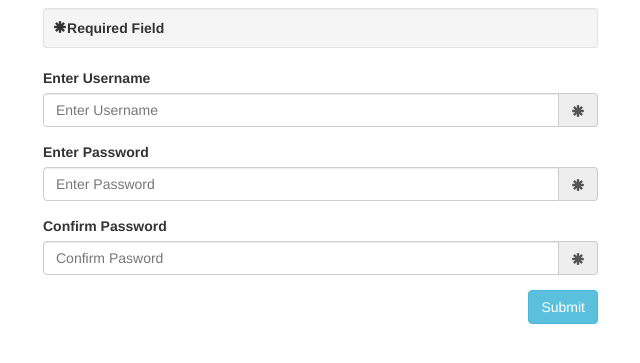
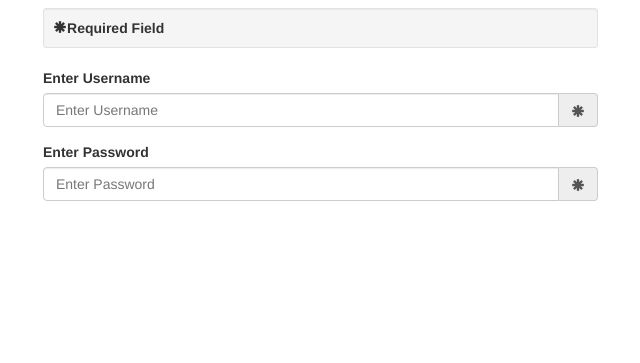
Before and after one commit to harbieism/Lavoratr-django, a Django app: template lavoratr/templates/lavoratr/user_login.html in a window 1280 px wide. Shown: the part 51-414 px from the top of the page, without its empty margins (27-667 px from the left). Run offline with Django 3.2, Linux system fonts and the light colour scheme; the template is opened without the code that fills it, so the values that code supplies are empty; parts of the project's set-up code (start-up, migrations or seed data) failed here and were passed over; some libraries are stand-ins or nearby versions.

Commit message:
Removed the confirmation field from login page.

```diff
--- a/lavoratr/templates/lavoratr/user_login.html
+++ b/lavoratr/templates/lavoratr/user_login.html
@@ -17,7 +17,7 @@
                         <input type="text" class="form-control" name="InputUsername" id="InputUsername" placeholder="Enter Username" required>
                         <span class="input-group-addon"><span class="glyphicon glyphicon-asterisk"></span></span>
                     </div>
-                </div>
+                    </div>
                 <div class="form-group">
                     <label for="InputPassword">Enter Password</label>
                     <div class="input-group">
@@ -25,15 +25,6 @@
                         <span class="input-group-addon"><span class="glyphicon glyphicon-asterisk"></span></span>
                     </div>
                 </div>
-                <div class="form-group">
-                    <label for="InputPasswordConfirm">Confirm Password</label>
-                    <div class="input-group">
-                        <input type="password" class="form-control" name="InputPasswordConfirm" id="InputPasswordConfirm" placeholder="Confirm Pasword" required>
-                        <span class="input-group-addon"><span class="glyphicon glyphicon-asterisk"></span></span>
-                    </div>
-                </div>
-                <input type="submit" name="submit" id="submit" value="Submit" class="btn btn-info pull-right">
-            </div>
         </form>
         <div class="col-lg-5 col-md-push-1">
             <div class="col-md-12">
```
